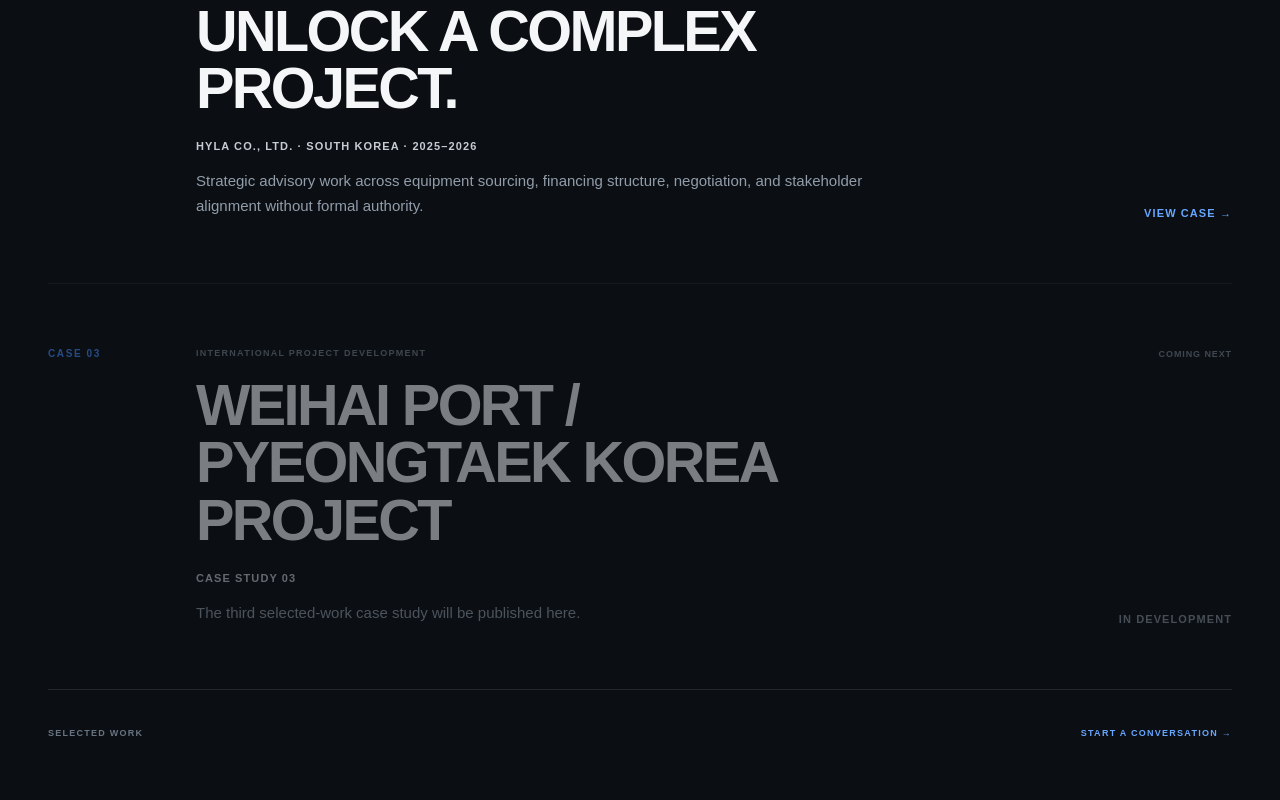
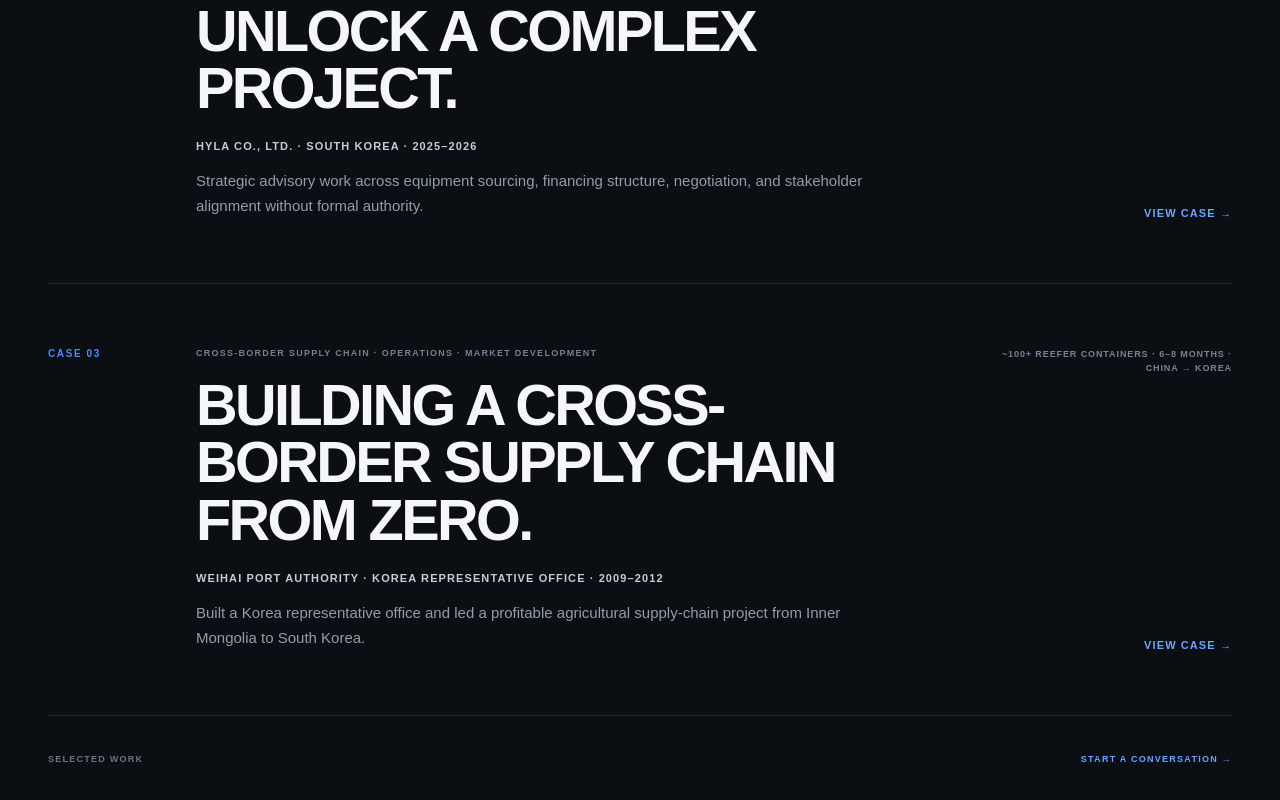
Before and after one commit to su59201/Brandon-Website, a Next.js app: page /work in a window 1280 px wide. Shown: the part 1148-1948 px from the top of the page. Built offline with nearby package versions, Linux system fonts and the light colour scheme.

Commit message:
Link Case 03 from Work index

```diff
--- a/app/work/page.js
+++ b/app/work/page.js
@@ -3,7 +3,7 @@ import styles from "./work.module.css";
 const cases=[
  {number:"01",href:"/work/br-international",status:"VIEW CASE →",category:"ENTREPRENEURSHIP · SUPPLY CHAIN · OPERATIONS",title:"FROM ZERO TO A REAL BUSINESS.",company:"B.R. INTERNATIONAL USA LLC · 2018–2025",context:"Built and operated a cross-border plastics business spanning sourcing, logistics, processing, and manufacturing across the U.S. and Asia.",proof:"7 YEARS · 30–40 U.S. SUPPLIERS · ~$3M NORMAL PEAK-YEAR REVENUE"},
  {number:"02",href:"/work/hyla",status:"VIEW CASE →",category:"STRATEGY · PROJECT FINANCE · CROSS-BORDER",title:"FINDING WHAT COULD UNLOCK A COMPLEX PROJECT.",company:"HYLA CO., LTD. · SOUTH KOREA · 2025–2026",context:"Strategic advisory work across equipment sourcing, financing structure, negotiation, and stakeholder alignment without formal authority.",proof:"~$37M PROJECT FRAMEWORK · KOREA ↔ CHINA"},
- {number:"03",category:"INTERNATIONAL PROJECT DEVELOPMENT",title:"WEIHAI PORT / PYEONGTAEK KOREA PROJECT",company:"CASE STUDY 03",context:"The third selected-work case study will be published here.",proof:"COMING NEXT",status:"IN DEVELOPMENT"},
+ {number:"03",href:"/work/weihai-port",status:"VIEW CASE →",category:"CROSS-BORDER SUPPLY CHAIN · OPERATIONS · MARKET DEVELOPMENT",title:"BUILDING A CROSS-BORDER SUPPLY CHAIN FROM ZERO.",company:"WEIHAI PORT AUTHORITY · KOREA REPRESENTATIVE OFFICE · 2009–2012",context:"Built a Korea representative office and led a profitable agricultural supply-chain project from Inner Mongolia to South Korea.",proof:"~100+ REEFER CONTAINERS · 6–8 MONTHS · CHINA → KOREA"},
 ];
 
 export const metadata={title:"Selected Work — Brandon Baek",description:"Selected case studies across entrepreneurship, supply chain, project finance, and international business."};
```
